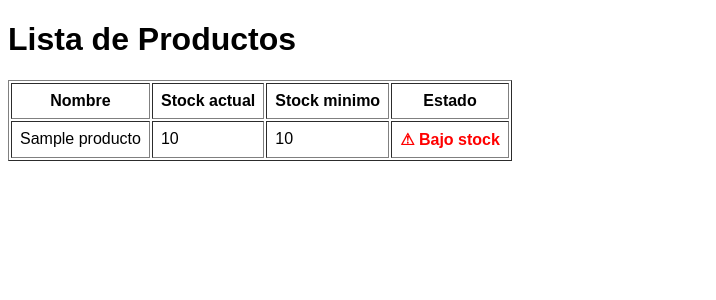
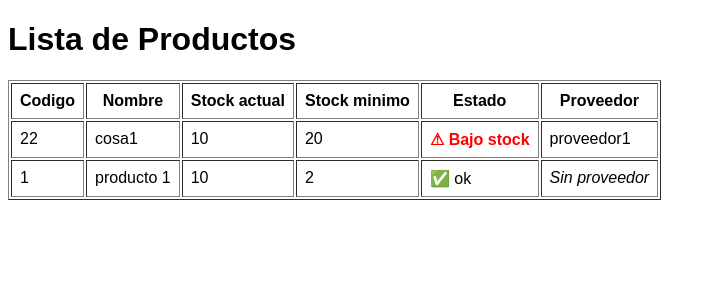
Before and after one commit to DiegoGomezcor4/appDjango, a Django app: page / in a window 1280 px wide. Shown: the top 300 px of the page, without its empty margins (0-716 px from the left). Run offline with Django 5.2, Linux system fonts and the light colour scheme; data comes from the database, SQL or seed files in the repository; tables that the repository leaves empty hold one stand-in row (values such as "Sample post").

Commit message:
agregado codigo a los productos

```diff
--- a/gestorstock/inventario/models.py
+++ b/gestorstock/inventario/models.py
@@ -12,12 +12,14 @@ class Proveedor(models.Model):
         return self.nombre
 
 class Producto(models.Model):
+    codigo = models.CharField(max_length=50,blank=True, unique=True)
     nombre = models.CharField(max_length=100)
     descripcion = models.TextField(blank=True)
     stock_actual = models.PositiveIntegerField(default=0)
     stock_minimo = models.PositiveIntegerField(default=10)
     precio = models.DecimalField(max_digits=10, decimal_places=2)
-    proveedor = models.ForeignKey(Proveedor, on_delete=models.SET_NULL, null=True, blank=True)
+    proveedores = models.ManyToManyField(Proveedor, blank=True)
+
 
     def __str__(self):
         return self.nombre
--- a/gestorstock/inventario/templates/inventario/lista_productos.html
+++ b/gestorstock/inventario/templates/inventario/lista_productos.html
@@ -12,13 +12,16 @@
         <h1>Lista de Productos</h1>
         <table border="1" cellpadding="8">
             <tr>
+                <th>Codigo</th>
                 <th>Nombre</th>
                 <th>Stock actual</th>
                 <th>Stock minimo</th>
                 <th>Estado</th>
+                <th>Proveedor</th>
             </tr>
             {% for producto in productos %}
             <tr>
+                <td>{{producto.codigo}}</td>
                 <td>{{ producto.nombre }}</td>
                 <td>{{ producto.stock_actual }}</td>
                 <td>{{ producto.stock_minimo }}</td>
@@ -29,6 +32,17 @@
                        ✅ ok
                     {% endif %}
                 </td>
+                <td>
+                    {% with producto.proveedores.all as lista_proveedores %}
+                        {% if lista_proveedores %}
+                            {% for prov in lista_proveedores %}
+                                {{ prov.nombre }}{% if not forloop.last %}, {% endif %}
+                            {% endfor %}
+                        {% else %}
+                            <em>Sin proveedor</em>
+                        {% endif %}
+                    {% endwith %}
+                </td>
             </tr>
             {% empty %}
             <tr><td colspan="4">No hay productos cargados.</td></tr>
```
Also changed, not shown: gestorstock/db.sqlite3, gestorstock/inventario/migrations/0002_producto_codigo.py (added), gestorstock/inventario/migrations/0003_remove_producto_proveedor_producto_proveedores.py (added).
